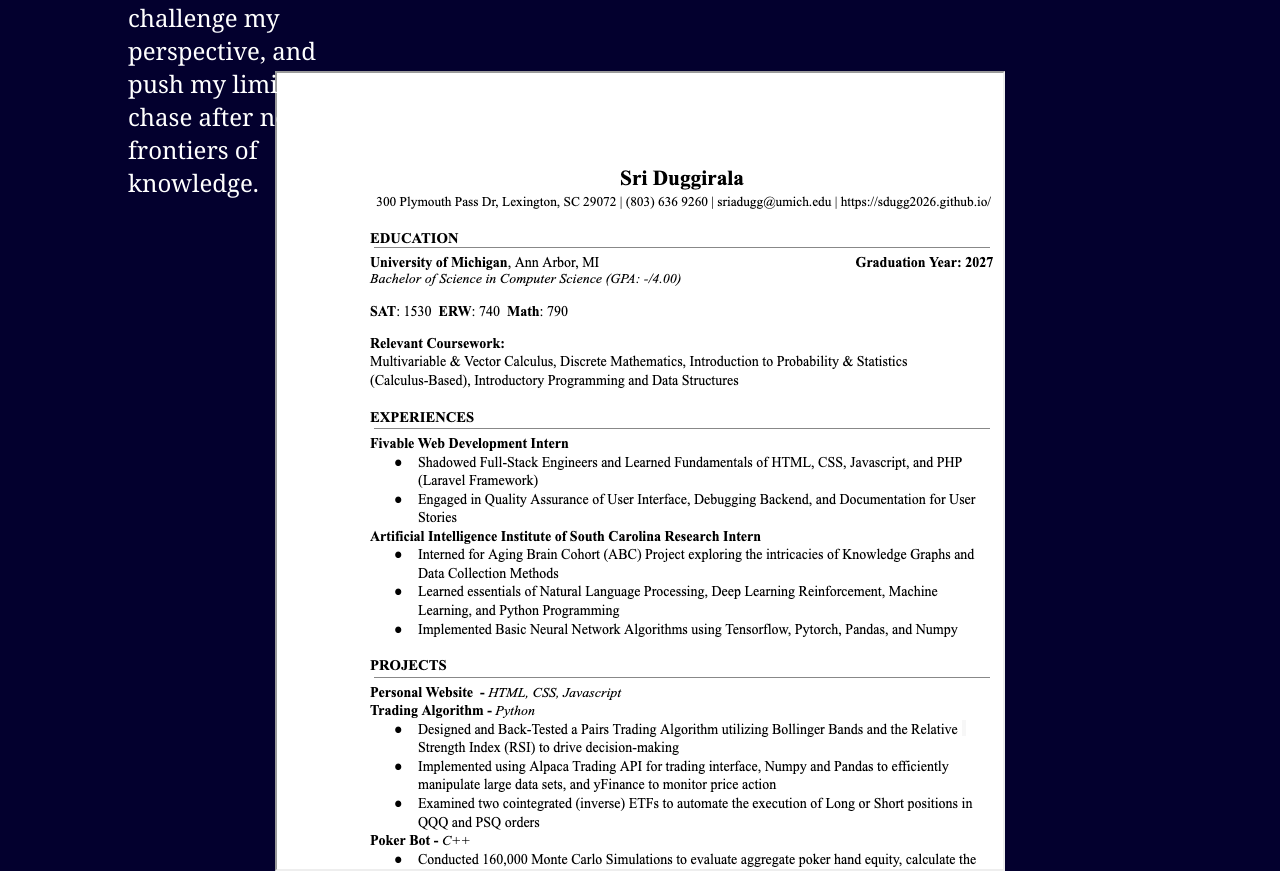
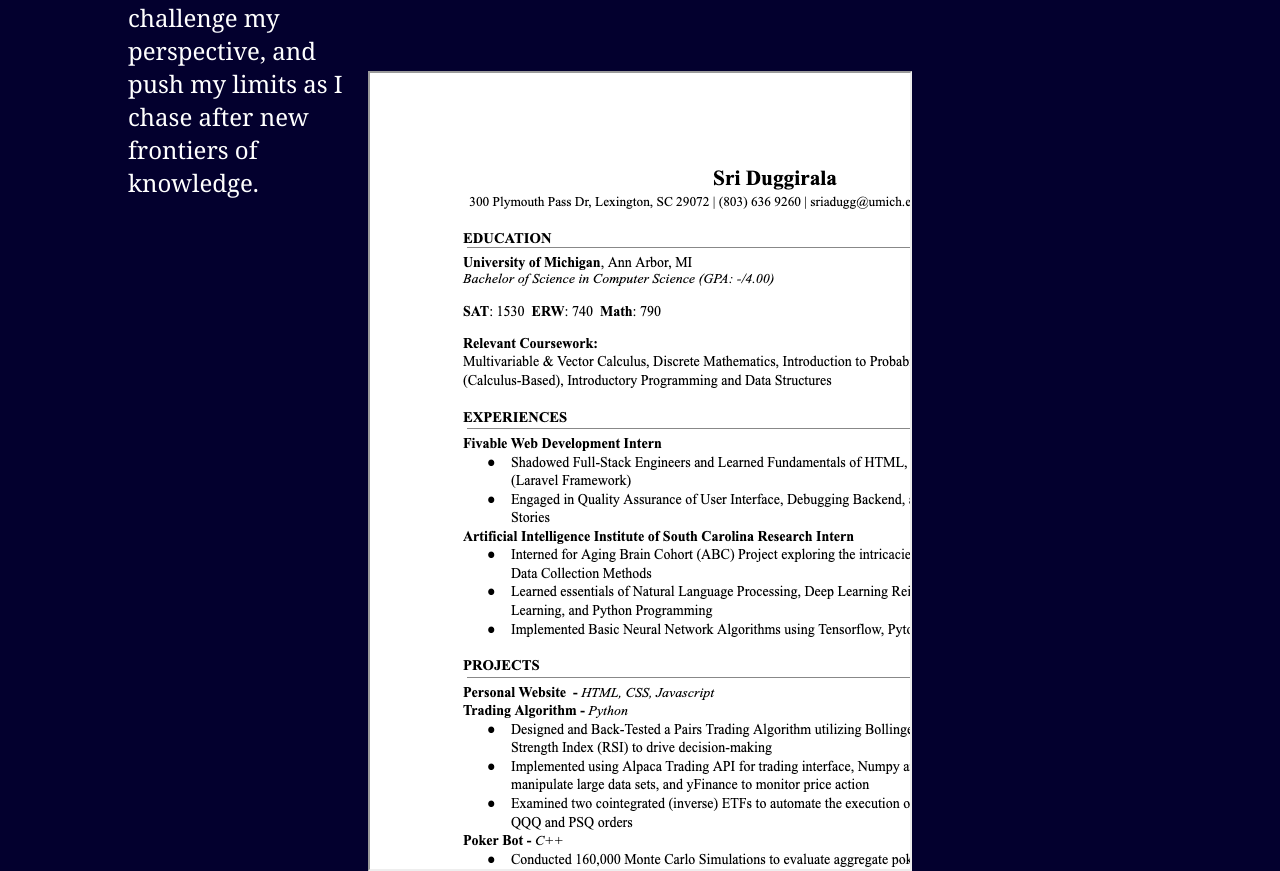
Before and after one commit to sdugg2026/sdugg2026.github.io, a plain HTML site: page index.html in a window 1280 px wide. Shown: the part 729-1600 px from the top of the page. Drawn offline with nearby package versions, Linux system fonts and the light colour scheme.

Commit message:
Update style.css

```diff
--- a/style.css
+++ b/style.css
@@ -153,7 +153,7 @@ body{
   }
 
 .myPDF{
-    width: 57%;
+    width: 42.5%;
     height: 800px;
     align-items: center;
 }
```
